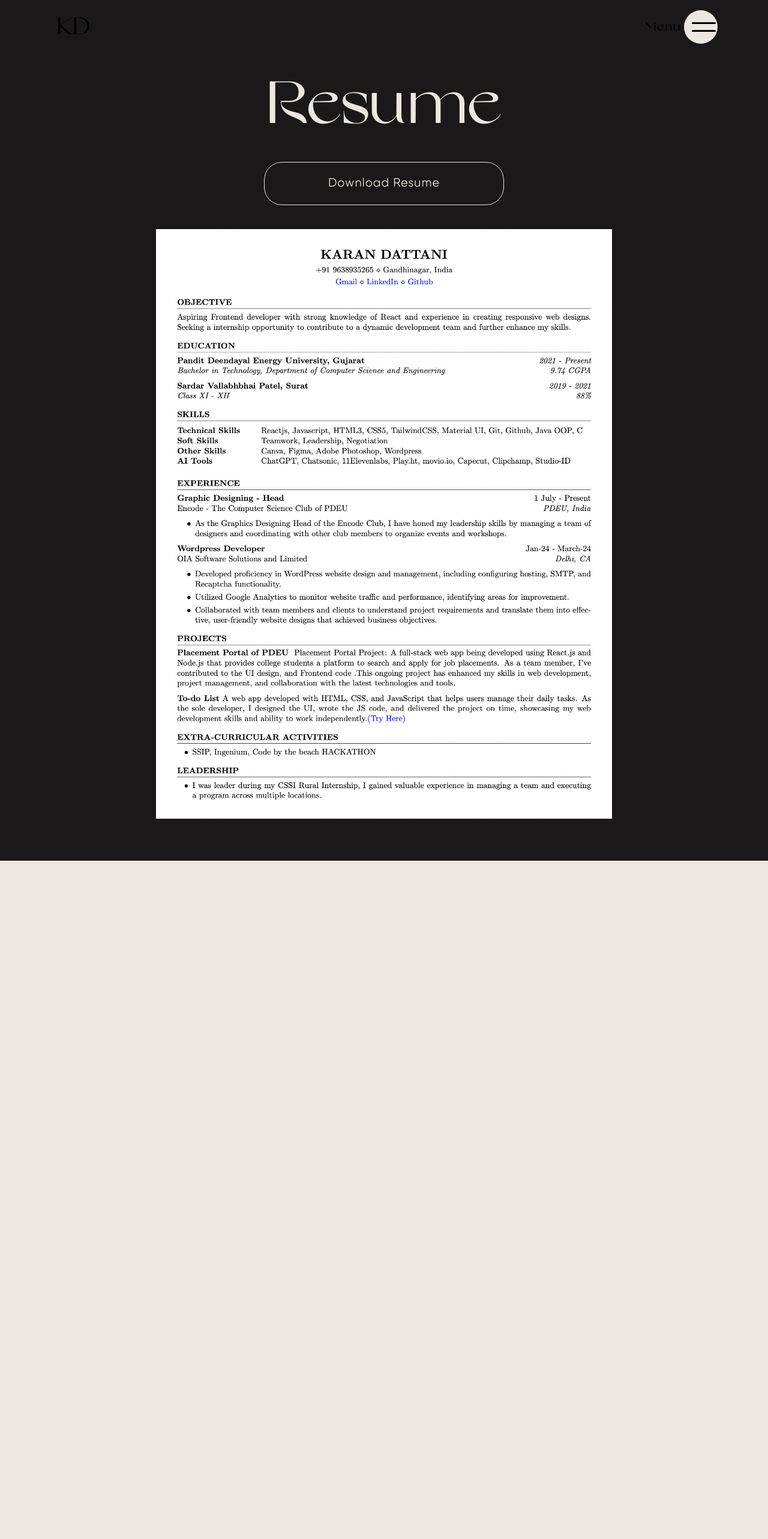
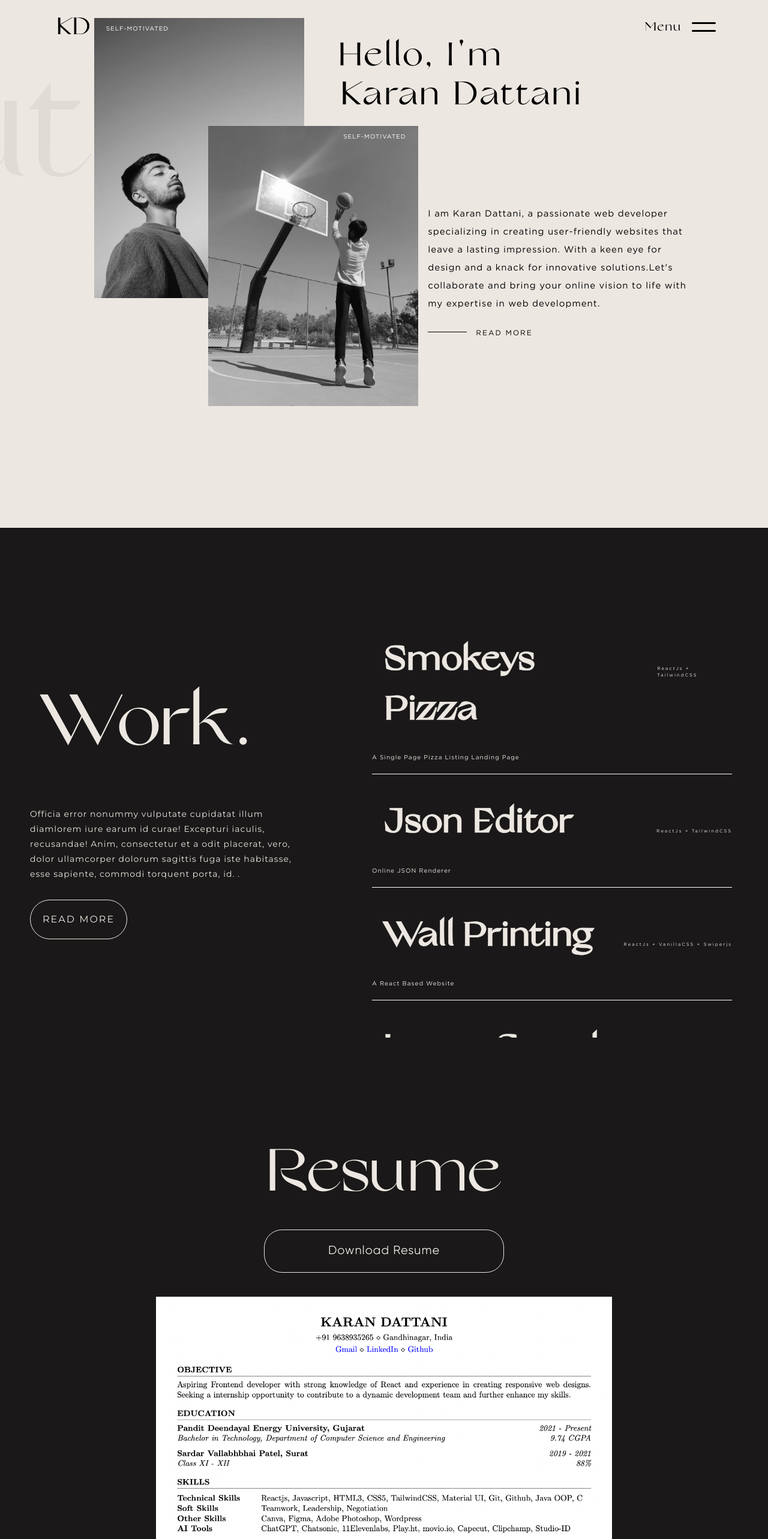
Before and after one commit to karan030204/Latest_Portfolio, a React (Create React App) app: page / in a window 1280 px wide. Shown: the top 2566 px of the page at 60% size. Before the commit the page ends 1435 px from the top, so only its background shows below. Built offline with nearby package versions, Linux system fonts and the light colour scheme; a web font is replaced by a local one.

Commit message:
Resume added

```diff
--- a/src/Components/Resume.jsx
+++ b/src/Components/Resume.jsx
@@ -11,7 +11,8 @@ const Resume = () => {
           <span>Resume</span>
         </div>
         <div className="resume-btn">
-          <button>Download Resume</button>
+          <a href="/resume.pdf" target="_blank"><button>Download Resume</button></a>
+
         </div>
         <div className="resume">
           <div className="ImgWrapper">
--- a/src/Elements/Navbar1.css
+++ b/src/Elements/Navbar1.css
@@ -92,7 +92,7 @@
   height: 3.5rem;
   overflow: hidden;
   border-radius: 5rem;
-  background-color: #ece7e1;
+  /* background-color: #ece7e1; */
   z-index: -1;
   overflow-y: auto;
   transition: 0.5s ease;
--- a/src/Pages/HomePage.jsx
+++ b/src/Pages/HomePage.jsx
@@ -15,9 +15,9 @@ const HomePage = () => {
     <div>
         <Navbar1/>
         {/* <Hero/> */}
-        {/* <About/> */}
+        <About/>
         {/* <More_About_me/> */}
-        {/* <Works/> */}
+        <Works/>
         {/* <Tech/> */}
         {/* <Experience/> */}
         {/* <Contact />  */}
--- a/src/TextHover.css
+++ b/src/TextHover.css
@@ -29,7 +29,7 @@ li.item:hover .item-title::after {
   z-index: 3;
 }
 
-.item-title::after {
+/* .item-title::after {
   content: attr(data-menu-item-text);
   position: absolute;
   top: 0;
@@ -40,7 +40,7 @@ li.item:hover .item-title::after {
   color: transparent;
   opacity: 0;
   transition: opacity 0.5s ease;
-}
+} */
 
 
 
```
Also changed, not shown: 16 other files (tests, documents, lock files or other folders).
